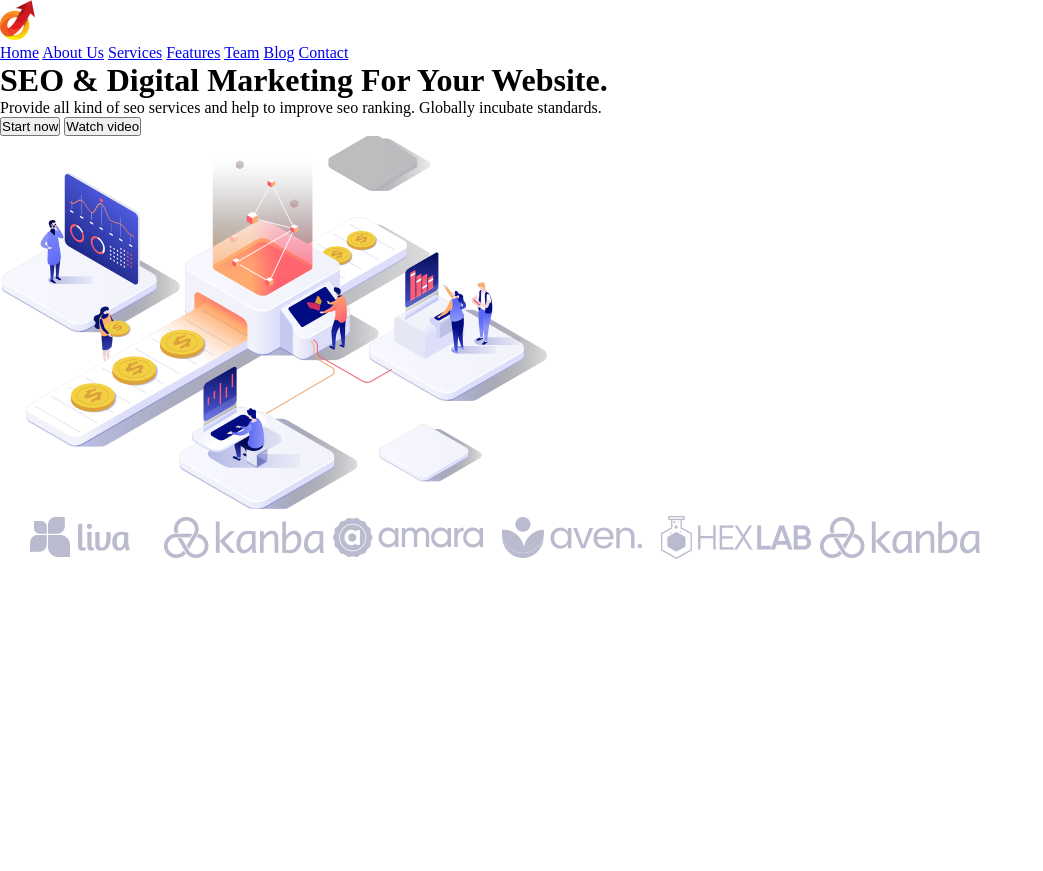
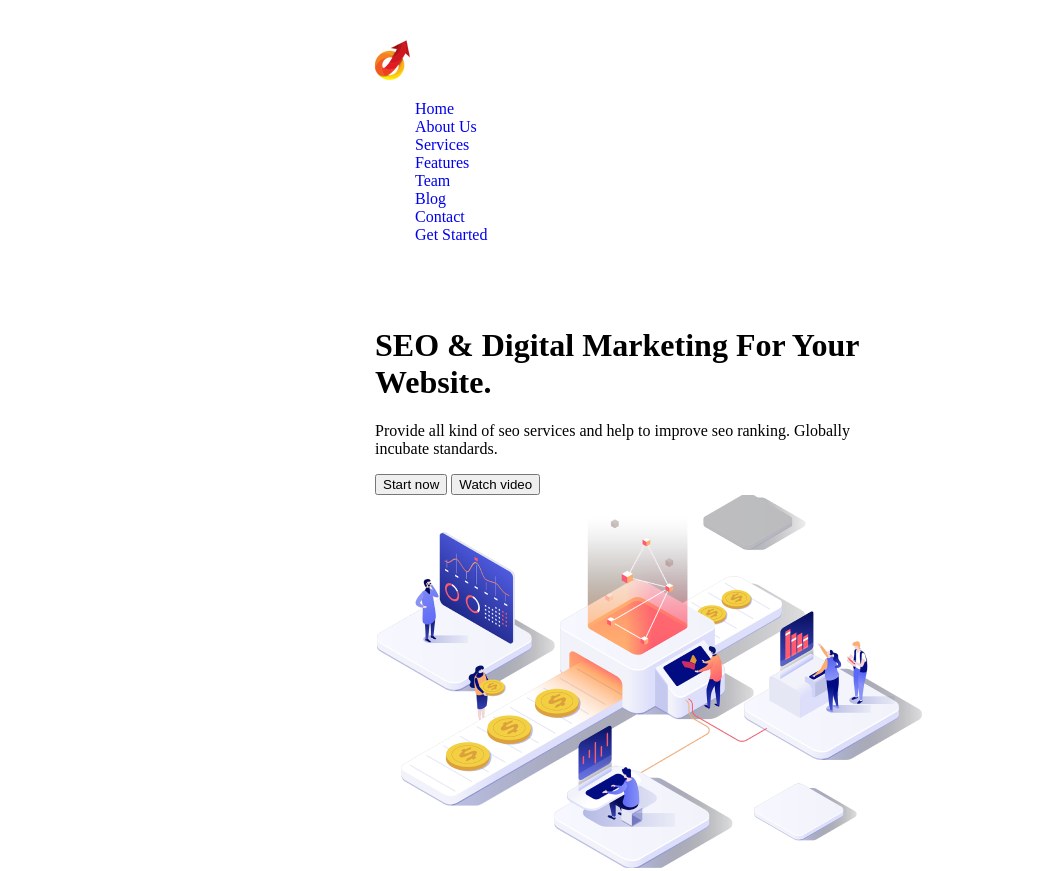
Before and after one commit to Bourne4Jokonda/WebHome3, a plain HTML site: page index.html in a window 1280 px wide. Shown: the top 871 px of the page, without its empty margins (0-1043 px from the left). Before the commit the page ends 800 px from the top, so only its background shows below. Drawn offline with Linux system fonts and the light colour scheme.

Commit message:
add margin and padding

```diff
--- a/index.html
+++ b/index.html
@@ -1,5 +1,6 @@
 <!DOCTYPE html>
 <html lang="en">
+
 <head>
       <meta charset="UTF-8">
       <meta http-equiv="X-UA-Compatible" content="IE=edge">
@@ -7,37 +8,61 @@
       <title>Top page</title>
       <link rel="stylesheet" href="style.css">
 </head>
+
 <body>
+      <div class="top-page">
             <div class="top-headder">
-            <img src="img/logo.png" alt="headder logo" height="40" width="#30">
-            <div class="top-hdr-link">
-                  <a href="#">Home</a>
-                  <a href="#">About Us</a>
-                  <a href="#">Services</a>
-                  <a href="#">Features</a>
-                  <a href="#">Team</a>
-                  <a href="#">Blog</a>
-                  <a href="#">Contact</a>
-            </div>
+                  <img class="headder img" src="img/logo.png" alt="headder logo" height="40" width="#30">
+                  <ul class="menu-list">
+                        <li>
+                              <a class="menu-link" href="#">Home</a>
+                        </li>
+                        <li>
+                              <a class="menu-link" href="#">About Us</a>
+                        </li>
+                        <li>
+                              <a class="menu-link" href="#">Services</a>
+                        </li>
+                        <li>
+                              <a class="menu-link" href="#">Features</a>
+                        </li>
+                        <li>
+                              <a class="menu-link" href="#">Team</a>
+                        </li>
+                        <li>
+                              <a class="menu-link" href="#">Blog</a>
+                        </li>
+                        <li>
+                              <a class="menu-link" href="#">Contact</a>
+                        </li>
+                        <li>
+                              <a class="menu-link" href="#">Get Started</a>
+                        </li>
+                  </ul>
             </div>
             <div class="top-content">
                   <div class="top-content-info">
                         <h1 class="top-content-tittle">SEO & Digital Marketing For Your Website.</h1>
-                  <p class="top-content-text">Provide all kind of seo services and help to improve seo ranking. Globally incubate standards.</p>
+                        <p class="top-content-text">Provide all kind of seo services and help to improve seo ranking.
+                              Globally
+                              incubate standards.</p>
                         <div class="wrp-btn">
                               <button class="btn-info">Start now</button>
                               <button class="btn-info">Watch video</button>
                         </div>
-            <img src="img/content info.png" alt="top content info" class="top-content-img" height="373" width="611">
+                  </div>
+                  <img src="img/content info.png" alt="top content info" class="top-content-img" height="373"
+                        width="611">
+            </div>
+            <div class="top-logos">
+                  <img src="img/logo liva.png" alt="top logo liva" height="50" width="160" class="top-logos-img">
+                  <img src="img/logo kanba.png" alt="top logo kanba" height="50" width="160" class="top-logos-img">
+                  <img src="img/logo amara.png" alt="top logo amara" height="50" width="160" class="top-logos-img">
+                  <img src="img/logo aven.png" alt="top logo aven" height="50" width="160" class="top-logos-img">
+                  <img src="img/logo HEXLAB.png" alt="top logo HEXLAB" height="50" width="160" class="top-logos-img">
+                  <img src="img/logo kanba.png" alt="top logo kanba" height="50" width="160" class="top-logos-img">
             </div>
       </div>
-      <div class="top-logos">
-            <img src="img/logo liva.png" alt="top logo liva" height="50" width="160" class="top-logos">
-            <img src="img/logo kanba.png" alt="top logo kanba" height="50" width="160" class="top-logos">
-            <img src="img/logo amara.png" alt="top logo amara" height="50" width="160" class="top-logos">
-            <img src="img/logo aven.png" alt="top logo aven" height="50" width="160" class="top-logos">
-            <img src="img/logo HEXLAB.png" alt="top logo HEXLAB" height="50" width="160" class="top-logos">
-            <img src="img/logo kanba.png" alt="top logo kanba" height="50" width="160" class="top-logos">
-      </div>
 </body>
+
 </html>
--- a/style.css
+++ b/style.css
@@ -1,4 +1,50 @@
-* {
+body {
       margin: 0;
+}
+
+.top-page {
+      padding: 0;
+      /* width: 1920; */
+}
+
+.top-headder {
+      /* outline: 2px solid green; */
+      margin: 40px 375px 83px 375px;
       padding: 0;
 }
+
+.headder img {}
+
+.menu-list {
+      /* outline: 2px solid blue; */
+      list-style: none;
+}
+
+.menu-link {
+      text-decoration: none;
+}
+
+.top-content {
+      margin: 0px 375px 162px 375px;
+      padding: 0 0 0 0;
+      /* outline: 2px solid red; */
+}
+
+.top-content-info {
+      /* outline: 2px solid firebrick; */
+}
+
+.top-content-tittle {}
+
+.top-content-text {}
+
+.wrp-btn {}
+
+.btn-info {}
+
+.top-content-img {}
+
+.top-logos {
+      /* outline: 2px solid chartreuse; */
+      margin: 0 345px 96px 375px;
+}
```
Lines whose indentation alone changed are shown as unchanged.
